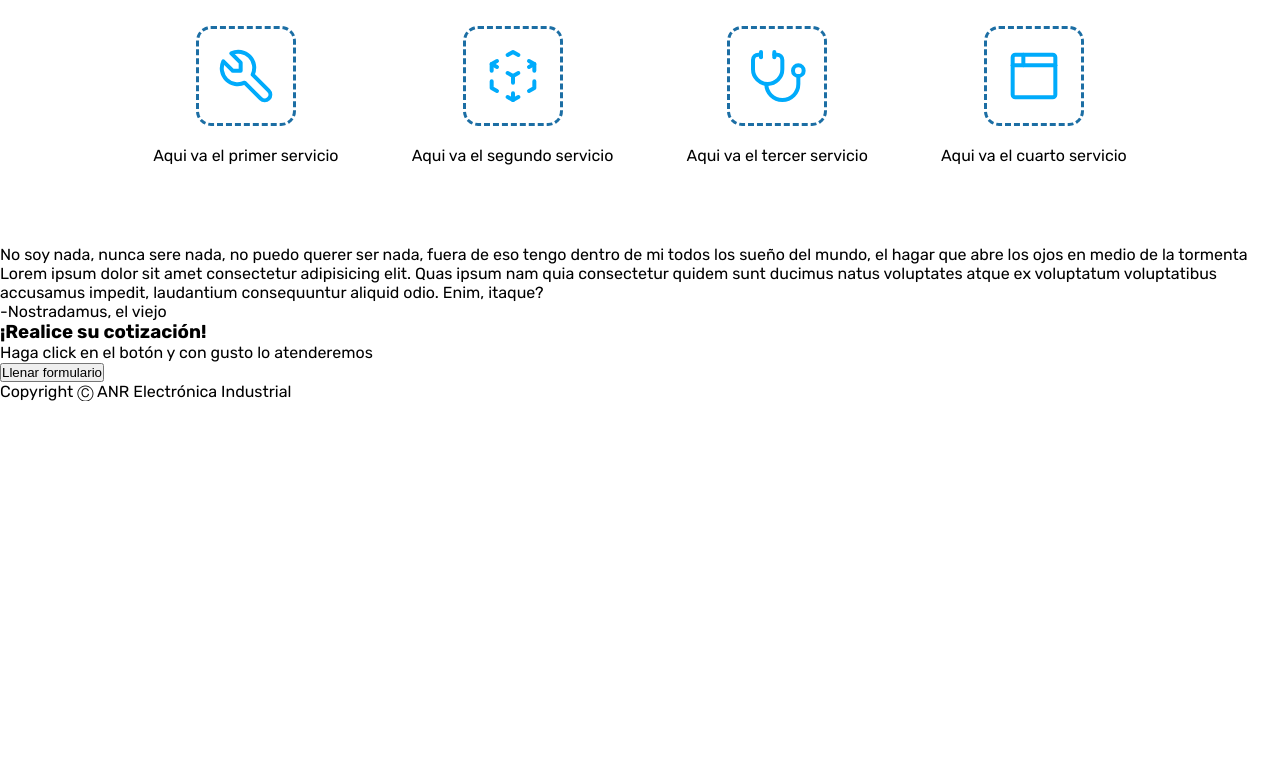
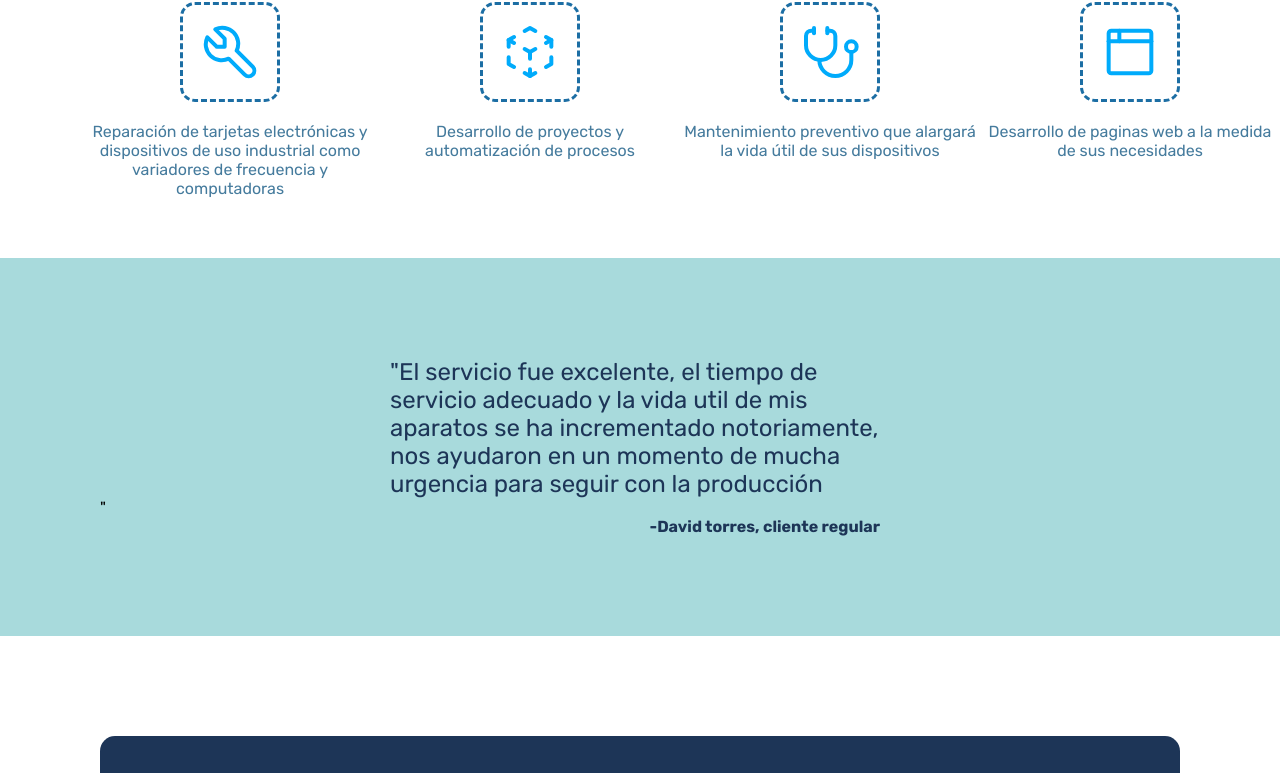
Before and after one commit to Erfeme/Landing-Page, a plain HTML site: page index.html in a window 1280 px wide. Shown: the part 751-1524 px from the top of the page. Before the commit the page ends 1152 px from the top, so only its background shows below. Drawn offline with Linux system fonts and the light colour scheme.

Commit message:
styled the testimonial section, with background color, flexbox column, also added the call to action window, with a button that will open the form to get a pricing

```diff
--- a/index.html
+++ b/index.html
@@ -37,7 +37,6 @@
                 <img src="./images/soldar.webp">
             </div>
 
-
         </div>
 
         <!--Sección de información-->
@@ -51,7 +50,7 @@
                         <path stroke="none" d="M0 0h24v24H0z" fill="none"/>
                         <path d="M7 10h3v-3l-3.5 -3.5a6 6 0 0 1 8 8l6 6a2 2 0 0 1 -3 3l-6 -6a6 6 0 0 1 -8 -8l3.5 3.5" />
                       </svg>
-                    <p>Aqui va el primer servicio</p>
+                    <p>Reparación de tarjetas electrónicas y dispositivos de uso industrial como variadores de frecuencia y computadoras</p>
                 </div>
 
                 <div class="servicio">
@@ -70,7 +69,7 @@
                         <path d="M12 12l-2 -1.12" />
                         <line x1="6" y1="8.6" x2="4" y2="7.5" />
                       </svg>
-                    <p>Aqui va el segundo servicio</p>
+                    <p>Desarrollo de proyectos y automatización de procesos</p>
                 </div>
 
                 <div class="servicio">
@@ -82,7 +81,7 @@
                         <path  d="M6 3v2" />
                         <circle cx="20" cy="10" r="2" />
                       </svg>
-                    <p>Aqui va el tercer servicio</p>
+                    <p>Mantenimiento preventivo que alargará la vida útil de sus dispositivos</p>
                 </div>
 
                 <div class="servicio">
@@ -92,15 +91,15 @@
                         <line x1="4" y1="8" x2="20" y2="8" />
                         <line x1="8" y1="4" x2="8" y2="8" />
                       </svg>
-                    <p>Aqui va el cuarto servicio</p>
+                    <p>Desarrollo de paginas web a la medida de sus necesidades</p>
                 </div>
             </div>
 
         </div>
 
         <div class="testimonial">
-            <p>No soy nada, nunca sere nada, no puedo querer ser nada, fuera de eso tengo dentro de mi todos los sueño del mundo, el hagar que abre los ojos en medio de la tormenta Lorem ipsum dolor sit amet consectetur adipisicing elit. Quas ipsum nam quia consectetur quidem sunt ducimus natus voluptates atque ex voluptatum voluptatibus accusamus impedit, laudantium consequuntur aliquid odio. Enim, itaque?</p>
-            <div class="autor">-Nostradamus, el viejo</div>
+            <p><span>"</span>El servicio fue excelente, el tiempo de servicio adecuado y la vida util de mis aparatos se ha incrementado notoriamente, nos ayudaron en un momento de mucha urgencia para seguir con la producción</p><span>"</span>
+            <div class="autor">-David torres, cliente regular</div>
         </div>
 
         <!--Call to action-->
@@ -111,7 +110,7 @@
                     <h3>¡Realice su cotización!</h3>
                     <p>Haga click en el botón y con gusto lo atenderemos</p>
                 </div>
-                <button type="button">Llenar formulario</button>
+                <button type="button" class="myButton">Llenar formulario</button>
             </div>
         </div>
 
--- a/style/style.css
+++ b/style/style.css
@@ -63,6 +63,7 @@ a{
 .title h1{
     margin-bottom: 20px;
     font-weight:dark;
+    font-size: 35px;
 }
 
 .title p{
@@ -71,18 +72,15 @@ a{
 
 .myButton {
 	box-shadow:inset 0px -3px 7px 0px #29bbff;
-	background:linear-gradient(to bottom, #2dabf9 5%, #0688fa 100%);
+	background:linear-gradient(to bottom, #2dabf9 5%, #2dabf9 100%);
 	background-color:#2dabf9;
 	border-radius:5px;
-	border:1px solid #0b0e07;
+	border:1px solid #2dabf9;
 	display:inline-block;
 	cursor:pointer;
 	color:#ffffff;
-	font-family:Arial;
 	font-size:15px;
 	padding:9px 23px;
-	text-decoration:none;
-	text-shadow:0px 1px 0px #263666;
 }
 .myButton:hover {
 	background:linear-gradient(to bottom, #0688fa 5%, #2dabf9 100%);
@@ -97,7 +95,7 @@ a{
     display:flex;
     flex-direction:column;
     align-items:center;
-    padding: 80px 80px;
+    padding: 60px 80px;
 }
 .servicios{
     display:flex;
@@ -108,7 +106,8 @@ a{
 
 .information h2{
     margin-bottom: 40px;
-    font-size: 40px;
+    font-size: 35px;
+    color:#457B9D;
 }
 
 .servicio{
@@ -120,6 +119,8 @@ a{
 
 .servicio p{
     margin-top: 20px;
+    width: 300px;
+    color: #457B9D;
 }
 
 .icon{
@@ -127,3 +128,36 @@ a{
     border-radius: 15px;
     padding:15px;
 }
+
+.testimonial {
+    padding:100px;
+    background-color:#A8DADC;
+}
+
+.testimonial p{
+    margin: auto;
+    width: 500px;
+    font-size: 24px;
+    color:#1D3557;
+
+}
+
+.autor{
+    text-align:right;
+    margin-right:300px;
+    color: #1D3557;
+    font-weight:bold;
+}
+
+.action{
+    padding:100px;
+}
+
+.action-windows{
+    display:flex;
+    background-color:#1D3557;
+    color:#ffffff;
+    padding: 40px;
+    justify-content: space-around;
+    border-radius: 15px;
+}
```
